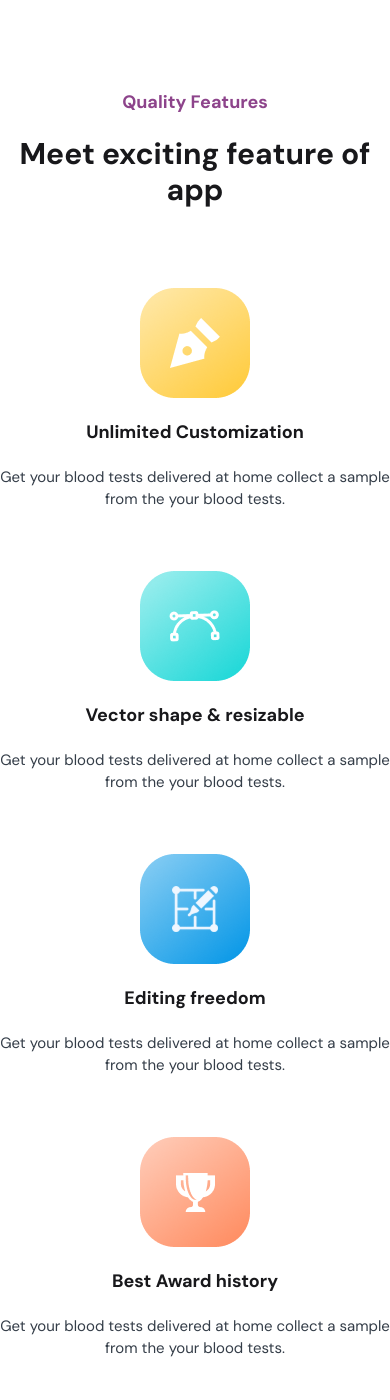
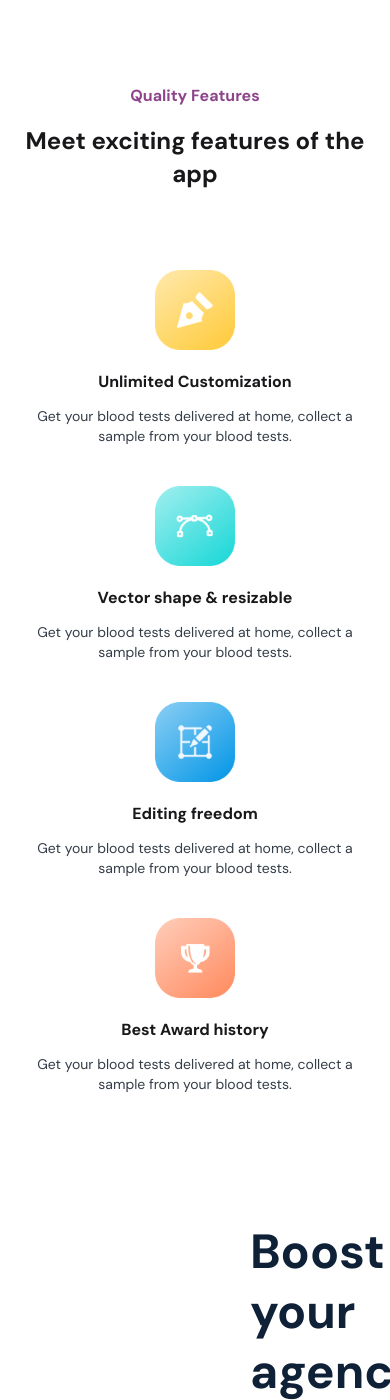
Before and after one commit to SyedMahib/Agency-Minimal, a plain HTML site: page index.html in a window 390 px wide. Shown: the part 1080-2480 px from the top of the page. Drawn offline with nearby package versions, Linux system fonts and the light colour scheme; a web font is replaced by a local one.

Commit message:
added responsive fixes to features section

```diff
--- a/index.html
+++ b/index.html
@@ -182,40 +182,41 @@
     </header>
     <main>
         <!-- Quality Features -->
-        <section class="max-w-7xl mx-auto mt-[100px] mb-[130px]">
-            <div class="text-center mb-[80px]">
-                <p class="text-lg font-bold text-[#8D448B] mb-5">Quality Features</p>
-                <h2 class="text-3xl font-bold">Meet exciting feature of app</h2>
+        <section class="max-w-7xl mx-auto px-4 sm:px-6 lg:px-8 mt-24 mb-32">
+  <!-- Section Header -->
+  <div class="text-center mb-20">
+    <p class="text-base sm:text-lg font-bold text-[#8D448B] mb-4 sm:mb-5">Quality Features</p>
+    <h2 class="text-2xl sm:text-3xl lg:text-4xl font-bold leading-snug">Meet exciting features of the app</h2>
   </div>
-            <!-- Features -->
-            <div class="grid grid-cols-1 md:grid-cols-2 lg:grid-cols-4 gap-[60px]">
-                <!-- Feature-1 -->
+
+  <!-- Features Grid -->
+  <div class="grid grid-cols-1 sm:grid-cols-2 lg:grid-cols-4 gap-10 sm:gap-12 lg:gap-[60px]">
+    <!-- Feature 1 -->
     <div class="text-center">
-                    <img class="mx-auto mb-5" src="./Assets/Feature-4.png" alt="Feature-4">
-                    <h1 class="text-lg font-bold mb-5">Unlimited Customization</h1>
-                    <p class="text-[15px] text-[#343D48]">Get your blood tests delivered at home collect a sample from
-                        the your blood tests.</p>
+      <img class="mx-auto mb-5 w-20 h-20 object-contain" src="./Assets/Feature-4.png" alt="Unlimited Customization">
+      <h3 class="text-base sm:text-lg font-bold mb-3">Unlimited Customization</h3>
+      <p class="text-sm sm:text-[15px] text-[#343D48]">Get your blood tests delivered at home, collect a sample from your blood tests.</p>
     </div>
-                <!-- Feature-2 -->
+
+    <!-- Feature 2 -->
     <div class="text-center">
-                    <img class="mx-auto mb-5" src="./Assets/Feature-1.png" alt="Feature-4">
-                    <h1 class="text-lg font-bold mb-5">Vector shape & resizable</h1>
-                    <p class="text-[15px] text-[#343D48]">Get your blood tests delivered at home collect a sample from
-                        the your blood tests.</p>
+      <img class="mx-auto mb-5 w-20 h-20 object-contain" src="./Assets/Feature-1.png" alt="Vector shape & resizable">
+      <h3 class="text-base sm:text-lg font-bold mb-3">Vector shape & resizable</h3>
+      <p class="text-sm sm:text-[15px] text-[#343D48]">Get your blood tests delivered at home, collect a sample from your blood tests.</p>
     </div>
-                <!-- Feature-3 -->
+
+    <!-- Feature 3 -->
     <div class="text-center">
-                    <img class="mx-auto mb-5" src="./Assets/Feature-2.png" alt="Feature-4">
-                    <h1 class="text-lg font-bold mb-5">Editing freedom</h1>
-                    <p class="text-[15px] text-[#343D48]">Get your blood tests delivered at home collect a sample from
-                        the your blood tests.</p>
+      <img class="mx-auto mb-5 w-20 h-20 object-contain" src="./Assets/Feature-2.png" alt="Editing freedom">
+      <h3 class="text-base sm:text-lg font-bold mb-3">Editing freedom</h3>
+      <p class="text-sm sm:text-[15px] text-[#343D48]">Get your blood tests delivered at home, collect a sample from your blood tests.</p>
     </div>
-                <!-- Feature-4 -->
+
+    <!-- Feature 4 -->
     <div class="text-center">
-                    <img class="mx-auto mb-5" src="./Assets/Feature-3.png" alt="Feature-4">
-                    <h1 class="text-lg font-bold mb-5">Best Award history</h1>
-                    <p class="text-[15px] text-[#343D48]">Get your blood tests delivered at home collect a sample from
-                        the your blood tests.</p>
+      <img class="mx-auto mb-5 w-20 h-20 object-contain" src="./Assets/Feature-3.png" alt="Best Award history">
+      <h3 class="text-base sm:text-lg font-bold mb-3">Best Award history</h3>
+      <p class="text-sm sm:text-[15px] text-[#343D48]">Get your blood tests delivered at home, collect a sample from your blood tests.</p>
     </div>
   </div>
 </section>
```
Lines whose indentation alone changed are shown as unchanged.
